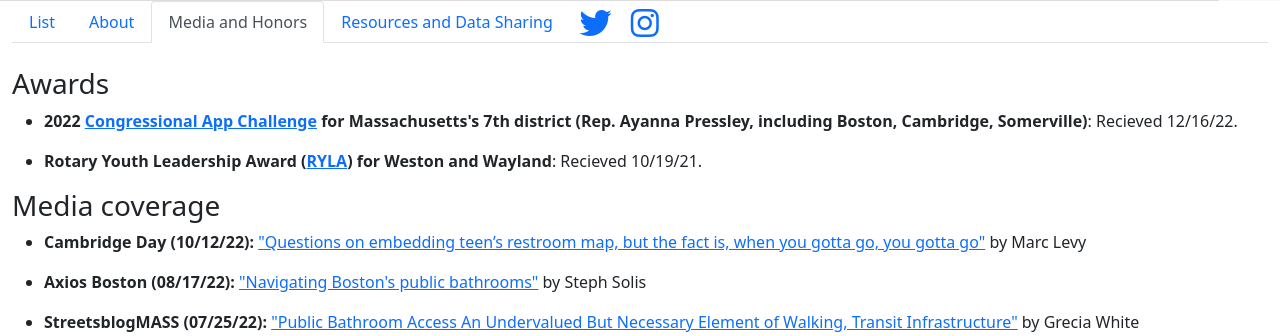
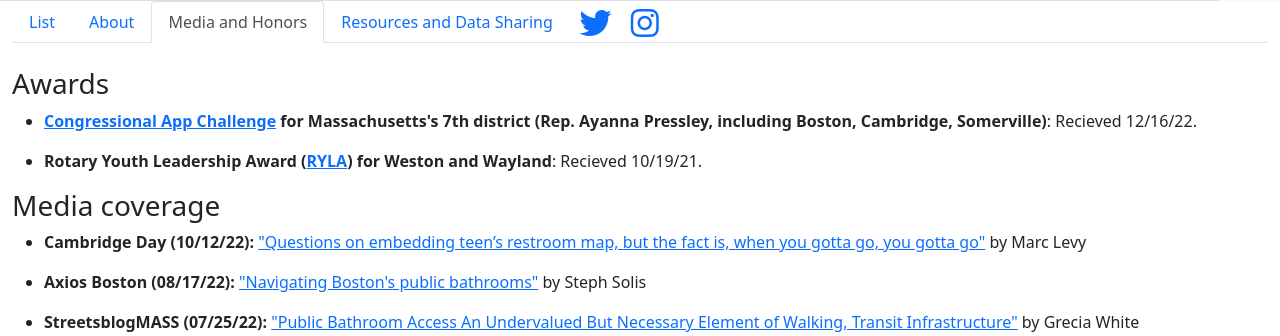
Before and after one commit to amithsaligrama/bathroomaccess, a Django app: template bathroom_map/templates/map.html in a window 1280 px wide, after a click on "Media and Honors". Shown: the part 559-895 px from the top of the page. Run offline with Django 3.2, Linux system fonts and the light colour scheme; the template is opened without the code that fills it, so the values that code supplies are empty; some libraries are stand-ins or nearby versions.

Commit message:
Update map.html

```diff
--- a/bathroom_map/templates/map.html
+++ b/bathroom_map/templates/map.html
@@ -232,7 +232,7 @@
             <ul>
               <li>
                 <p>
-                  <b>2022 <a href="https://www.congressionalappchallenge.us/">Congressional App Challenge</a> for Massachusetts's 7th district (Rep. Ayanna Pressley, including Boston, Cambridge, Somerville)</b>: Recieved 12/16/22.
+                  <b><a href="https://www.congressionalappchallenge.us/">Congressional App Challenge</a> for Massachusetts's 7th district (Rep. Ayanna Pressley, including Boston, Cambridge, Somerville)</b>: Recieved 12/16/22.
                 </p>
               </li>
               <li>
```
